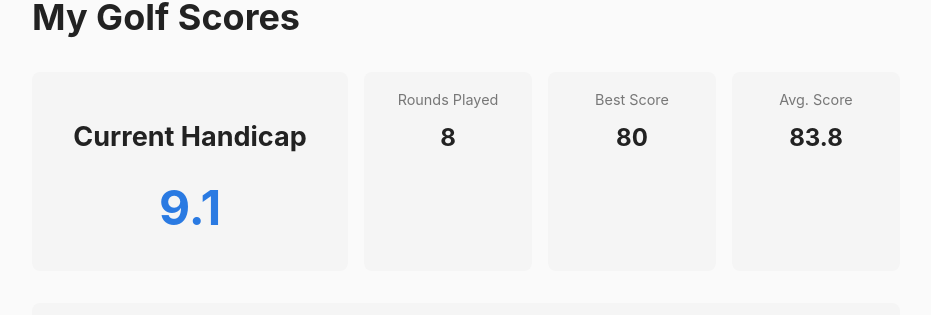
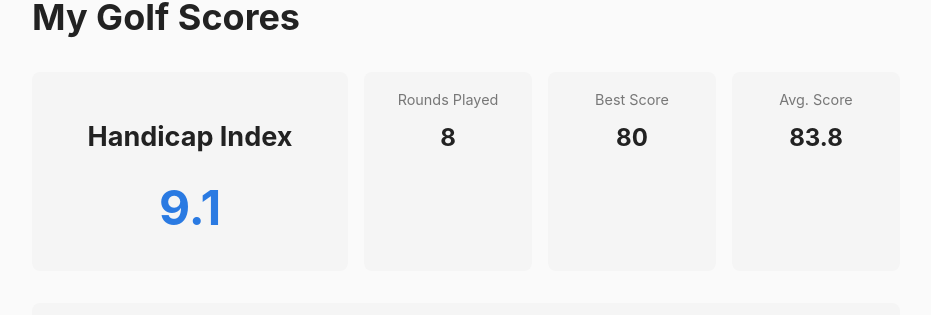
Before and after one commit to DanSop/DanSop.github.io, a Jekyll site: the page built from golf.md, in a window 1280 px wide. Shown: the part 171-486 px from the top of the page, without its empty margins (174-1105 px from the left). Built offline with Jekyll 4.4.1, drawn with Linux system fonts in a browser that asks for light colours.

Commit message:
Update golf.md

```diff
--- a/golf.md
+++ b/golf.md
@@ -9,7 +9,7 @@ permalink: /golf/
 <div class="golf-stats-container">
   <div class="stats-summary">
     <div class="handicap-display">
-      <h2>Current Handicap</h2>
+      <h2>Handicap Index</h2>
       <div class="handicap-value" id="current-handicap">Loading...</div>
     </div>
     <div class="quick-stats">
```
